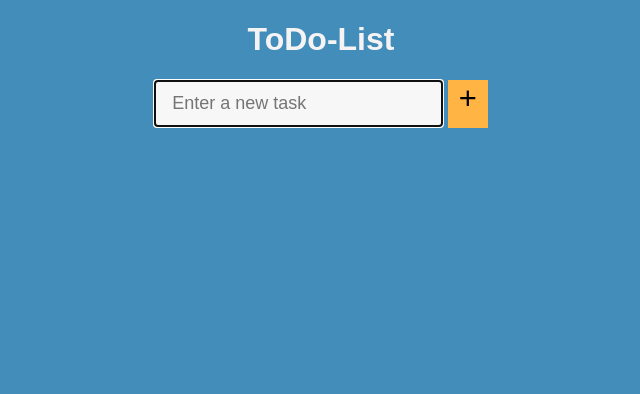
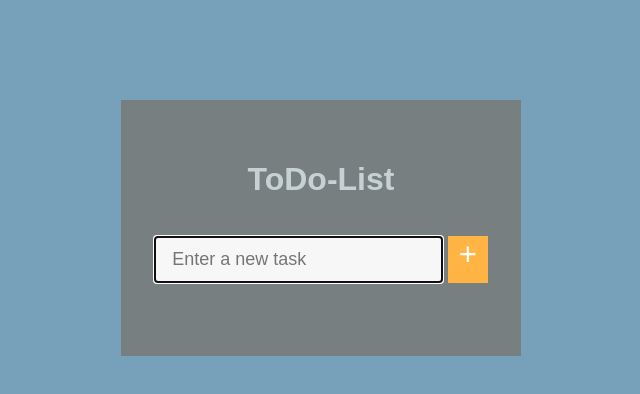
Before and after one commit to GeekGully/Todo-List, a website: page index.html in a window 1280 px wide. Shown: the whole page, without its empty margins (319-959 px from the left). Drawn offline with Linux system fonts and the light colour scheme.

Commit message:
added and centered grid

```diff
--- a/index.html
+++ b/index.html
@@ -26,7 +26,5 @@
         </form>
       </div>
     </div>
-
-    <script src="script.js"></script>
   </body>
 </html>
--- a/scss/main.scss
+++ b/scss/main.scss
@@ -1,5 +1,5 @@
 :root {
-  --clr--primary: rgb(67, 141, 187);
+  --clr--primary: rgba(107, 152, 181, 0.918);
   --clr-light: #f5f3f3;
 }
 
@@ -8,12 +8,29 @@ body {
   font-family: sans-serif;
   background-color: var(--clr--primary);
   color: var(--clr-light);
+  padding-top: 100px;
+}
+
+div {
+  display: grid;
+  grid-auto-rows: minmax(100px, auto);
+  grid-gap: 1em;
+  background: rgb(120, 127, 128);
+  width: 400px;
+  margin: auto;
+  padding-bottom: 10px;
+}
+
+.title {
+  color: rgb(197, 209, 211);
+  padding-top: 20px;
 }
 
 .task_list {
   display: grid;
   grid-template-columns: 2fr;
   text-align: center;
+  padding-top: 20px;
 }
 
 ul {
@@ -46,11 +63,15 @@ input {
   box-sizing: border-box;
   background-color: rgb(255, 180, 68);
   border: 1px solid rgb(255, 180, 68);
-  padding: 0px 10px 10px 10px;
+  padding: 0px 10px 9px 10px;
+  cursor: pointer;
+  position: relative;
+  overflow: hidden;
 
   span {
     font-size: 31px;
     width: 100px;
     height: 100px;
+    color: #fff;
   }
 }
```
Also changed, not shown: css/main.css.
